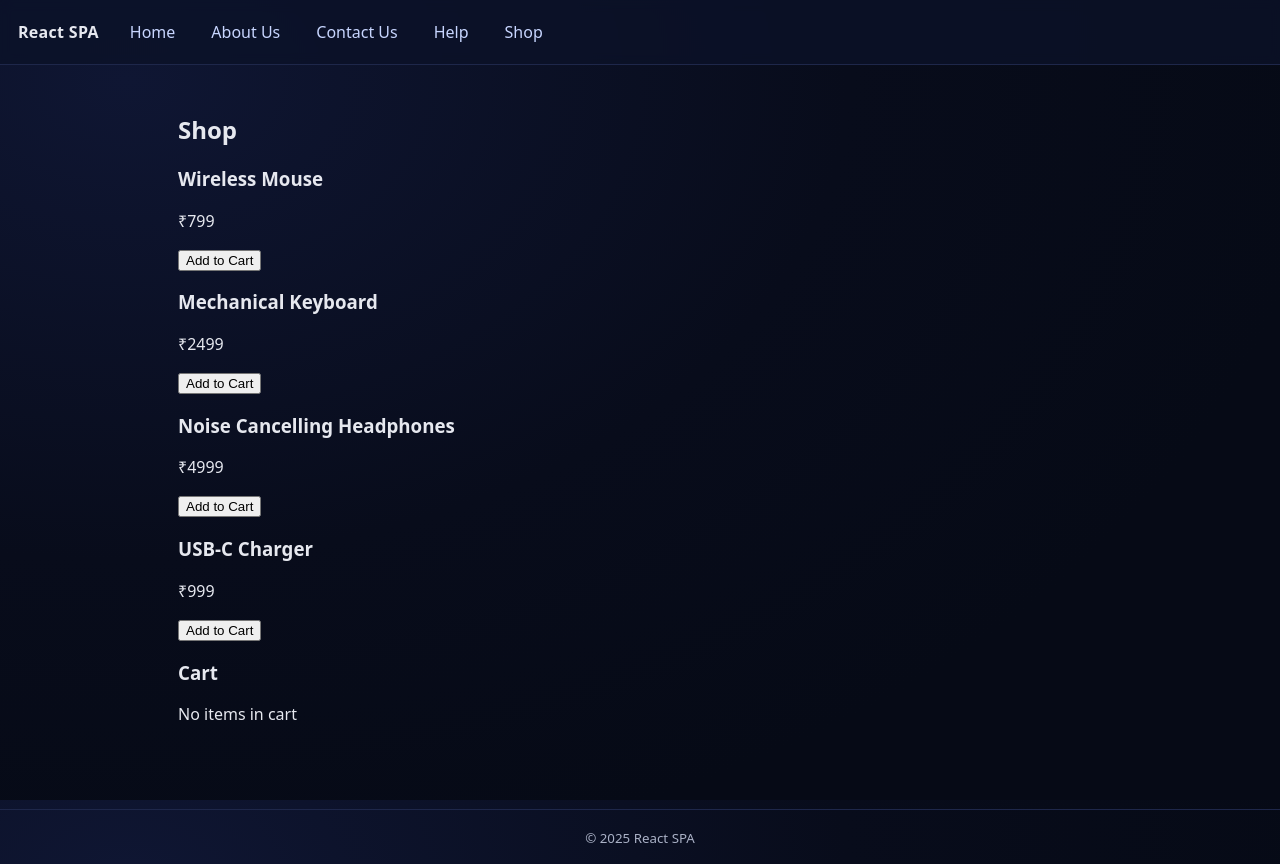
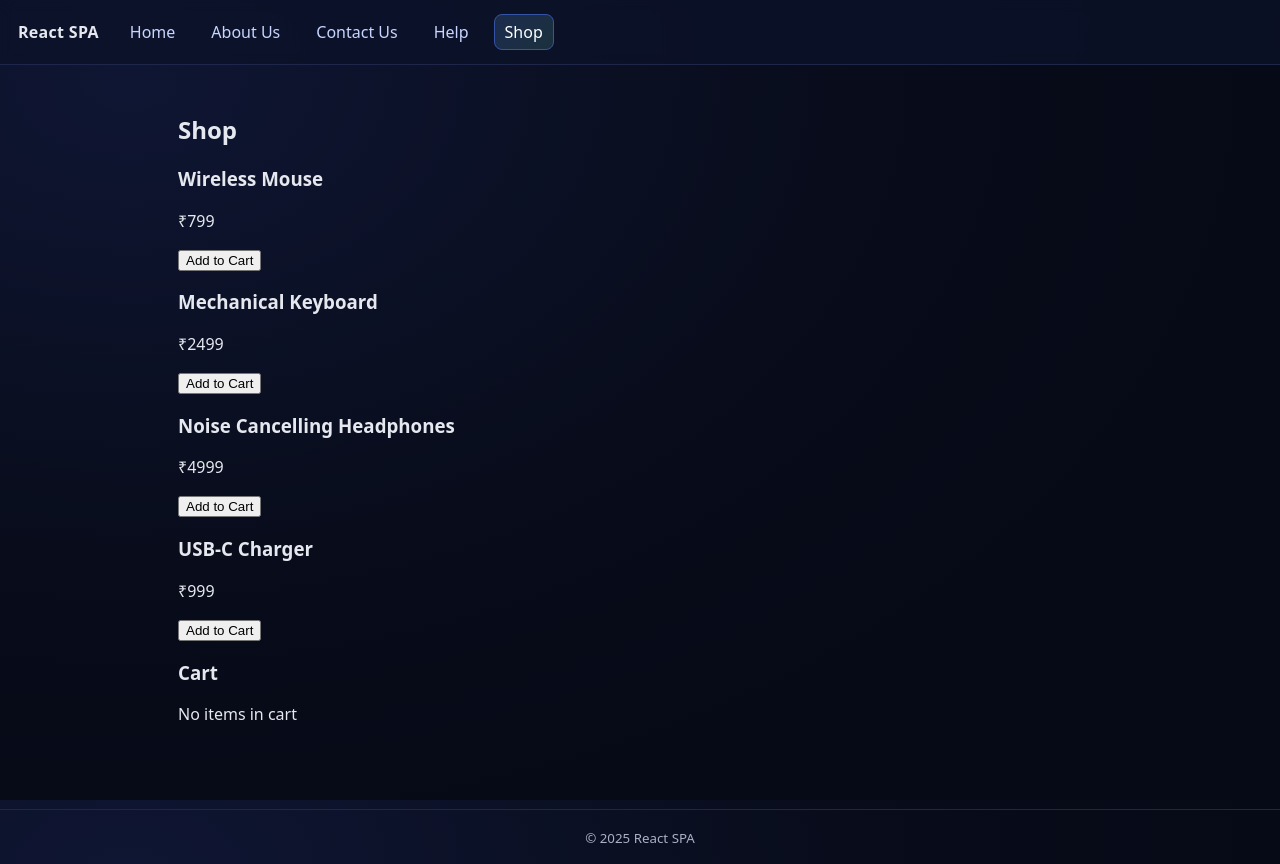
Before and after one commit to cucubura/reactspa, a React (Vite) app: page /shop in a window 1280 px wide. Built offline with nearby package versions, Linux system fonts and the light colour scheme.

Commit message:
corrected

```diff
--- a/src/App.jsx
+++ b/src/App.jsx
@@ -6,7 +6,7 @@ import Home from './pages/Home.jsx';
 import About from './pages/About.jsx';
 import Contact from './pages/Contact.jsx';
 import Help from './pages/Help.jsx';
-import Shop from "./pages/Shop.jsx";
+import Shop from './pages/Shop.jsx';
 
 function RouteTracker() {
   const location = useLocation();
@@ -39,7 +39,7 @@ export default function App() {
             <NavLink to="/about" className={({ isActive }) => isActive ? 'link active' : 'link'}>About Us</NavLink>
             <NavLink to="/contact" className={({ isActive }) => isActive ? 'link active' : 'link'}>Contact Us</NavLink>
             <NavLink to="/help" className={({ isActive }) => isActive ? 'link active' : 'link'}>Help</NavLink>
-            <NavLink to="/help" className={({ isActive }) => isActive ? 'link active' : 'link'}>Shop</NavLink>
+            <NavLink to="/shop" className={({ isActive }) => isActive ? 'link active' : 'link'}>Shop</NavLink>
           </nav>
         </header>
 
```
Also changed, not shown: 3 other files (tests, documents, lock files or other folders).
